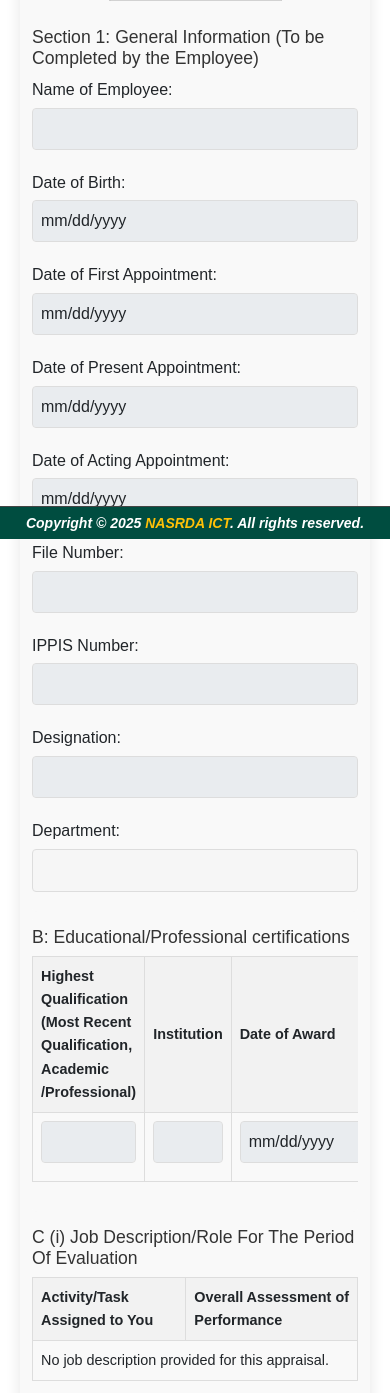
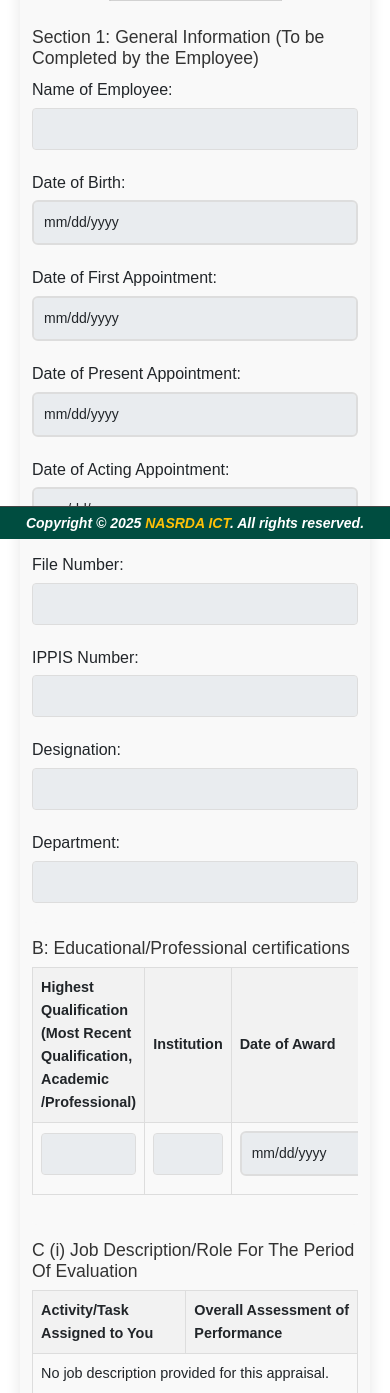
Before and after one commit to mzaraf/pms, a Django app: template pms/app/templates/staff_templates/staff_review.html in a window 390 px wide. Shown: the part 305-1698 px from the top of the page. Run offline with Django 5.2, Linux system fonts and the light colour scheme; the template is opened without the code that fills it, so the values that code supplies are empty.

Commit message:
edited dashboard.css

```diff
--- a/pms/app/static/css/dashboard1.css
+++ b/pms/app/static/css/dashboard1.css
@@ -467,6 +467,21 @@ th {
   .sidebar ul li a {
     padding-left: 10px;
   }
+
+  /* Mobile date input styling with !important to override inline styles */
+  input[type="date"] {
+    width: 100% !important;
+    padding: 12px !important;
+    font-size: 16px !important;
+    border-radius: 8px !important;
+    border: 2px solid #ddd !important;
+    box-sizing: border-box !important;
+  }
+
+  input[type="date"]:focus {
+    border-color: #004D40 !important;
+    outline: none !important;
+  }
 }
 
 textarea {
@@ -558,6 +573,14 @@ form#employeeEvaluationForm{
   .sidebar .profile .profile_info {
     font-size: 10px;
   }
+
+  /* Smaller mobile devices - date input styling */
+  input[type="date"] {
+    width: 100% !important;
+    padding: 10px !important;
+    font-size: 14px !important;
+    border-radius: 6px !important;
+  }
 }
 
 .view-appraisal {
--- a/pms/app/templates/staff_templates/staff_review.html
+++ b/pms/app/templates/staff_templates/staff_review.html
@@ -208,11 +208,11 @@
                 </div>
                 <div>
                     <label for="designation">Designation:</label>
-                    <input type="text" id="designation" name="designation" class="form-control" class="form-control" value="{{ appraisal.designation }}" readonly disabled>
+                    <input type="text" id="designation" name="designation"  class="form-control" value="{{ appraisal.designation }}" readonly disabled>
                 </div>
                 <div>
                     <label for="department">Department:</label>
-                    <input type="text" id="department" name="department" value="{{ appraisal.department }}" readonly disabled>
+                    <input type="text" id="department" name="department" class="form-control" value="{{ appraisal.department }}" readonly disabled>
                 </div>
             </div>
         </div>
```
Also changed, not shown: pms/static/css/dashboard1.css (+23 -0 lines).
